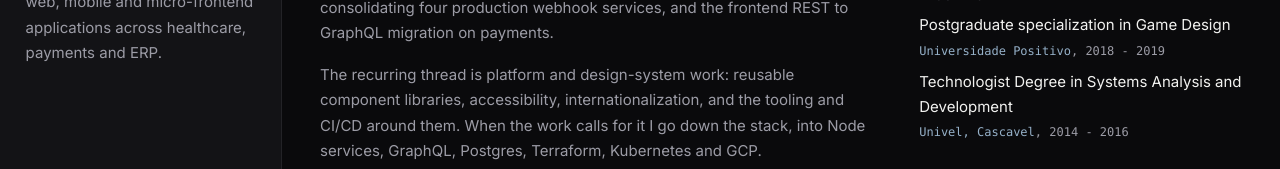
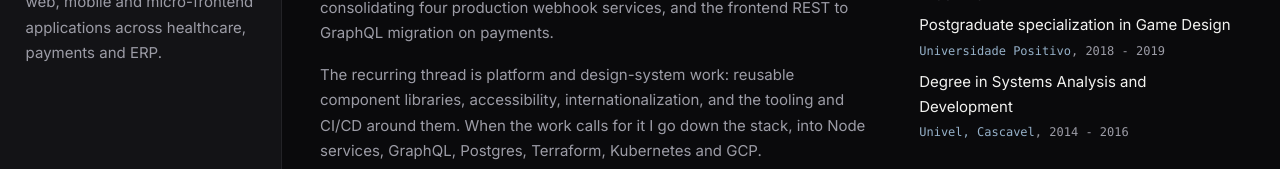
Before and after one commit to jlmjr-dev/jlmjr-dev.github.io, a Next.js app: page /en/ in a window 1280 px wide. Shown: the part 212-381 px from the top of the page. Built offline with nearby package versions, Linux system fonts and the light colour scheme.

Commit message:
Drop the degree level from the Univel entry
States the qualification without a level claim, matching the wording
already used in the Portuguese CV. The dates carry the duration.

```diff
--- a/src/content/education.ts
+++ b/src/content/education.ts
@@ -19,8 +19,8 @@ export const education: EducationEntry[] = [
   },
   {
     degree: {
-      en: "Technologist Degree in Systems Analysis and Development",
-      pt: "Tecnólogo em Análise e Desenvolvimento de Sistemas",
+      en: "Degree in Systems Analysis and Development",
+      pt: "Graduação em Análise e Desenvolvimento de Sistemas",
     },
     school: "Univel, Cascavel",
     schoolUrl: inAllLocales("https://univel.br/"),
```
